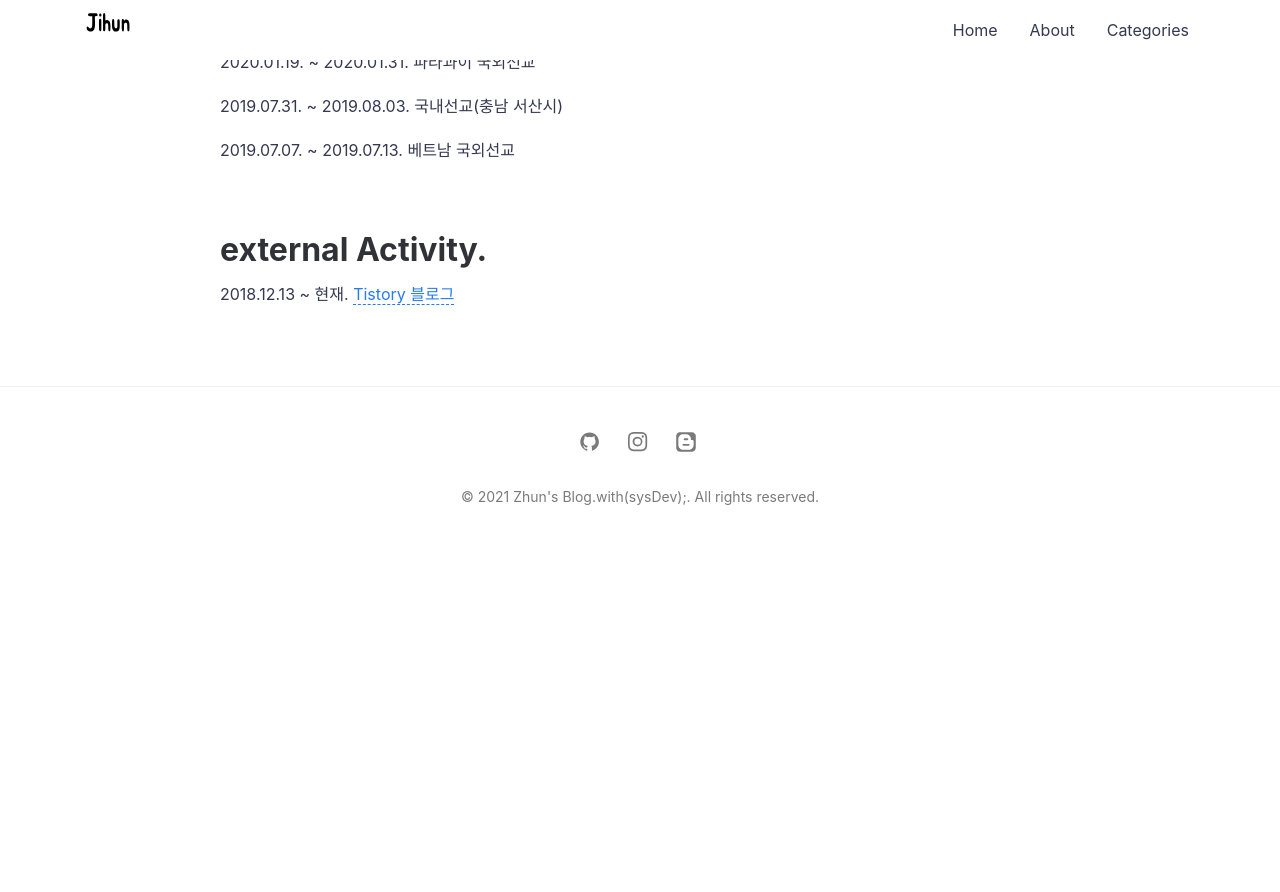
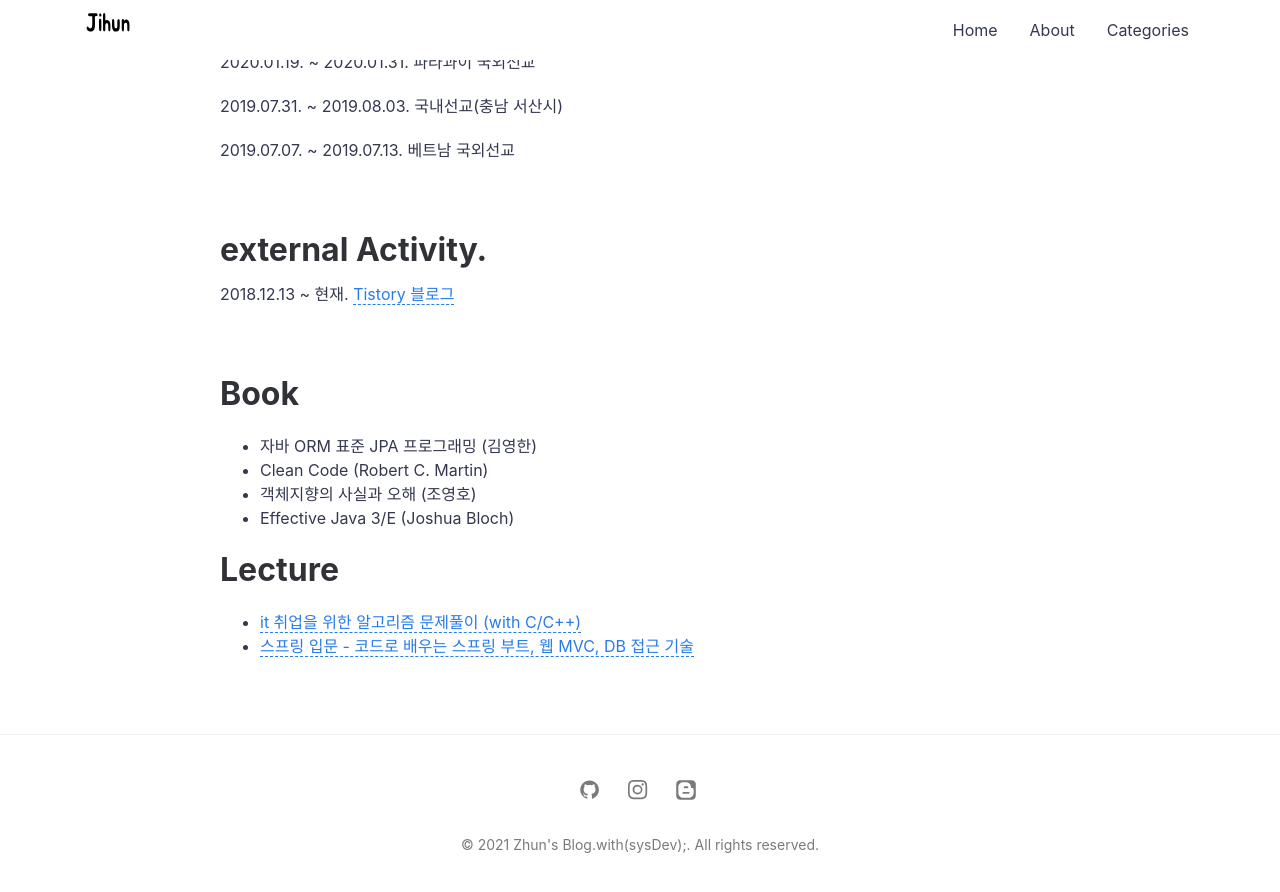
Before and after one commit to jihunparkme/jihunparkme.github.io, a Jekyll site: the page built from about.md, in a window 1280 px wide and 900 px high, scrolled down 3459 px. Shown: the top 892 px of the window. Built offline with Jekyll 4.4.1, drawn with Linux system fonts in a browser that asks for light colours; before the commit the page ends 4011 px from its top, so only the background shows below that.

Commit message:
add book and lecture

```diff
--- a/about.md
+++ b/about.md
@@ -113,28 +113,42 @@ permalink: /about/
 
 # certificate
 
-2020.10.06	SQLD(SQL Developer)
+2020.10.06 SQLD(SQL Developer)
 
-2019.04.13.	ADsP(데이터 분석 준전문가)
+2019.04.13. ADsP(데이터 분석 준전문가)
 
-2018.05.28.	정보처리기사
+2018.05.28. 정보처리기사
 
 <br/>
 
 # Volunteer Activity.
 
-2016.02.01. ~ 현재.				미디어 방송 팀
+2016.02.01. ~ 현재. 미디어 방송 팀
 
-2020.07.04. ~ 2020.08.09.	베트남 랜선 선교
+2020.07.04. ~ 2020.08.09. 베트남 랜선 선교
 
-2020.01.19. ~ 2020.01.31.	파라과이 국외선교
+2020.01.19. ~ 2020.01.31. 파라과이 국외선교
 
-2019.07.31. ~ 2019.08.03.	국내선교(충남 서산시)
+2019.07.31. ~ 2019.08.03. 국내선교(충남 서산시)
 
-2019.07.07. ~ 2019.07.13.	베트남 국외선교
+2019.07.07. ~ 2019.07.13. 베트남 국외선교
 
 <br/>
 
 # external Activity.
 
-2018.12.13 ~ 현재.	[Tistory 블로그](https://data-make.tistory.com/)
+2018.12.13 ~ 현재. [Tistory 블로그](https://data-make.tistory.com/)
+
+<br/>
+
+# Book
+
+- 자바 ORM 표준 JPA 프로그래밍 (김영한)
+- Clean Code (Robert C. Martin)
+- 객체지향의 사실과 오해 (조영호)
+- Effective Java 3/E (Joshua Bloch)
+
+# Lecture
+
+- [it 취업을 위한 알고리즘 문제풀이 (with C/C++)](https://www.inflearn.com/course/%EC%95%8C%EA%B3%A0%EB%A6%AC%EC%A6%98/dashboard)
+- [스프링 입문 - 코드로 배우는 스프링 부트, 웹 MVC, DB 접근 기술](https://www.inflearn.com/course/%EC%8A%A4%ED%94%84%EB%A7%81-%EC%9E%85%EB%AC%B8-%EC%8A%A4%ED%94%84%EB%A7%81%EB%B6%80%ED%8A%B8/dashboard)
```
